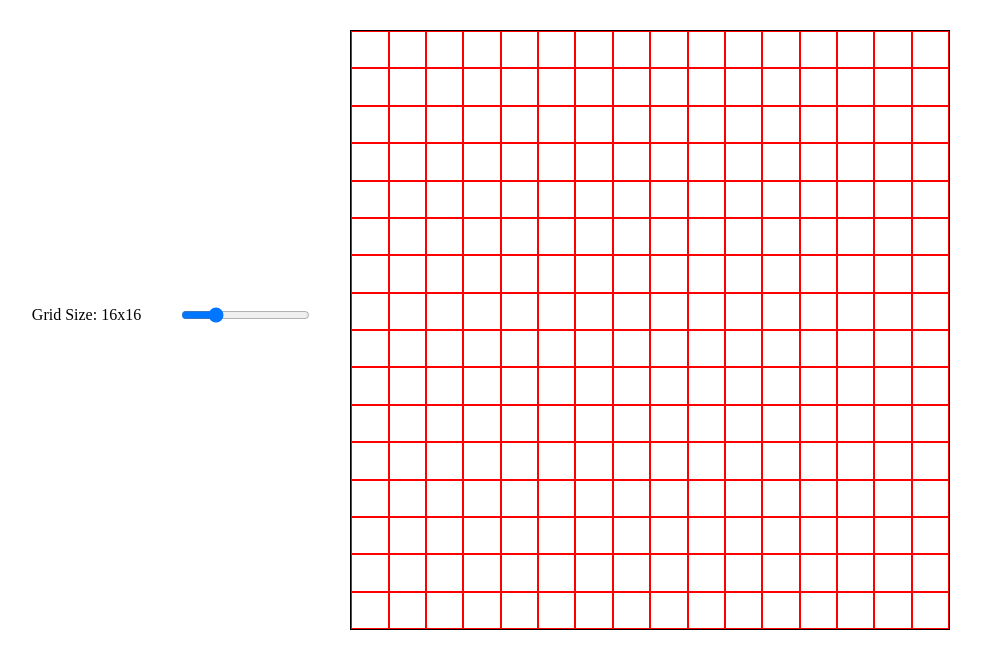
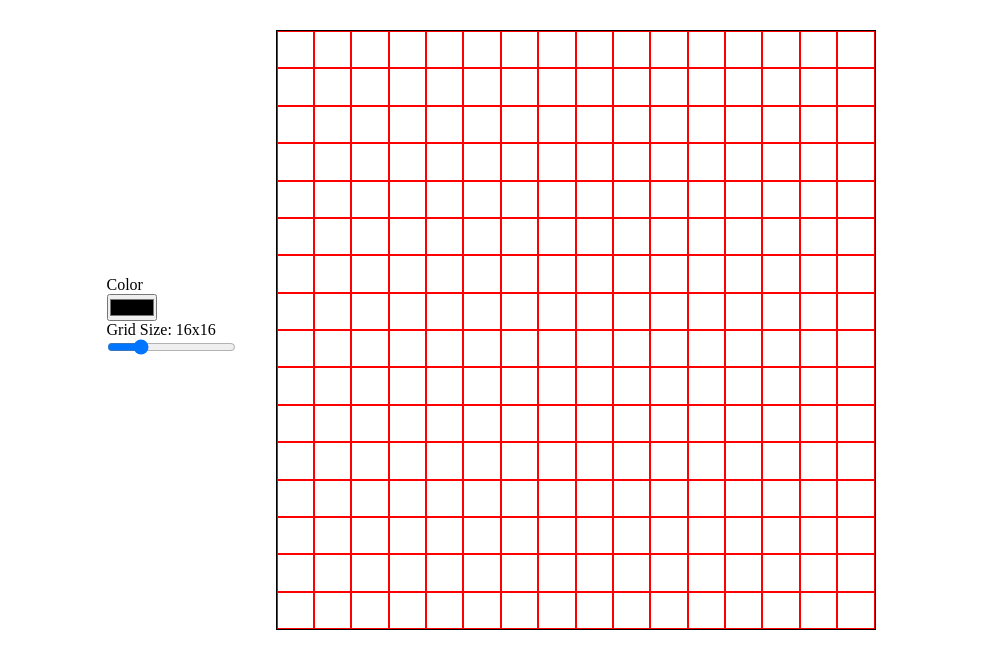
Before and after one commit to DafrDev/Etch-A-Sketch, a plain HTML site: page index.html in a window 1280 px wide. Shown: the whole page, without its empty margins (149-1130 px from the left). Drawn offline with Linux system fonts and the light colour scheme.

Commit message:
Add color picker with event handler

```diff
--- a/index.html
+++ b/index.html
@@ -9,6 +9,9 @@
   </head>
   <body>
     <div class="content-container">
+      <div class="input-container">
+        <label for="colorPicker">Color</label>
+        <input id="colorPicker" type="color" name="colorPicker" />
         <label id="rangeLabel" for="square-size">Grid Size: 16x16</label>
         <input
           type="range"
@@ -19,6 +22,7 @@
           max="64"
           step="1"
         />
+      </div>
       <div class="grid-container"></div>
       <script src="./index.js"></script>
     </div>
--- a/index.js
+++ b/index.js
@@ -1,6 +1,16 @@
 const squareSizeSlider = document.querySelector("#squareSize");
 squareSizeSlider.addEventListener("change", getSquareQuantity);
 squareSizeSlider.addEventListener("input", showValueOnScreen);
+
+const colorPicker = document.querySelector("#colorPicker");
+colorPicker.addEventListener("change", getColor);
+
+// black color
+let color = "#000000";
+
+function getColor(event) {
+  color = event.target.value;
+}
 
 function showValueOnScreen(event) {
   const value = event.target.value;
@@ -13,9 +23,9 @@ function removeOldValue(parent) {
   parent.textContent = "";
 }
 
-function drawOnMouseOver(sqDiv) {
-  sqDiv.addEventListener("mouseover", () => {
-    sqDiv.className += " draw";
+function drawOnGrid(sqDiv) {
+  sqDiv.addEventListener("click", () => {
+    sqDiv.style.background = `${color}`;
   });
 }
 
@@ -26,7 +36,7 @@ function createSquare(gridContainer, id, squareQty) {
   gridContainer.append(squareDiv);
   gridContainer.style.gridTemplateColumns = `repeat(${squareQty}, 1fr)`;
 
-  drawOnMouseOver(squareDiv);
+  drawOnGrid(squareDiv);
 }
 
 function createGrid(squareQty) {
--- a/styles.css
+++ b/styles.css
@@ -8,6 +8,10 @@
   align-items: center;
   justify-content: center;
   gap: 40px;
+}
+.input-container {
+  display: flex;
+  flex-direction: column;
 }
 
 .grid-container {
```
Lines whose indentation alone changed are shown as unchanged.
